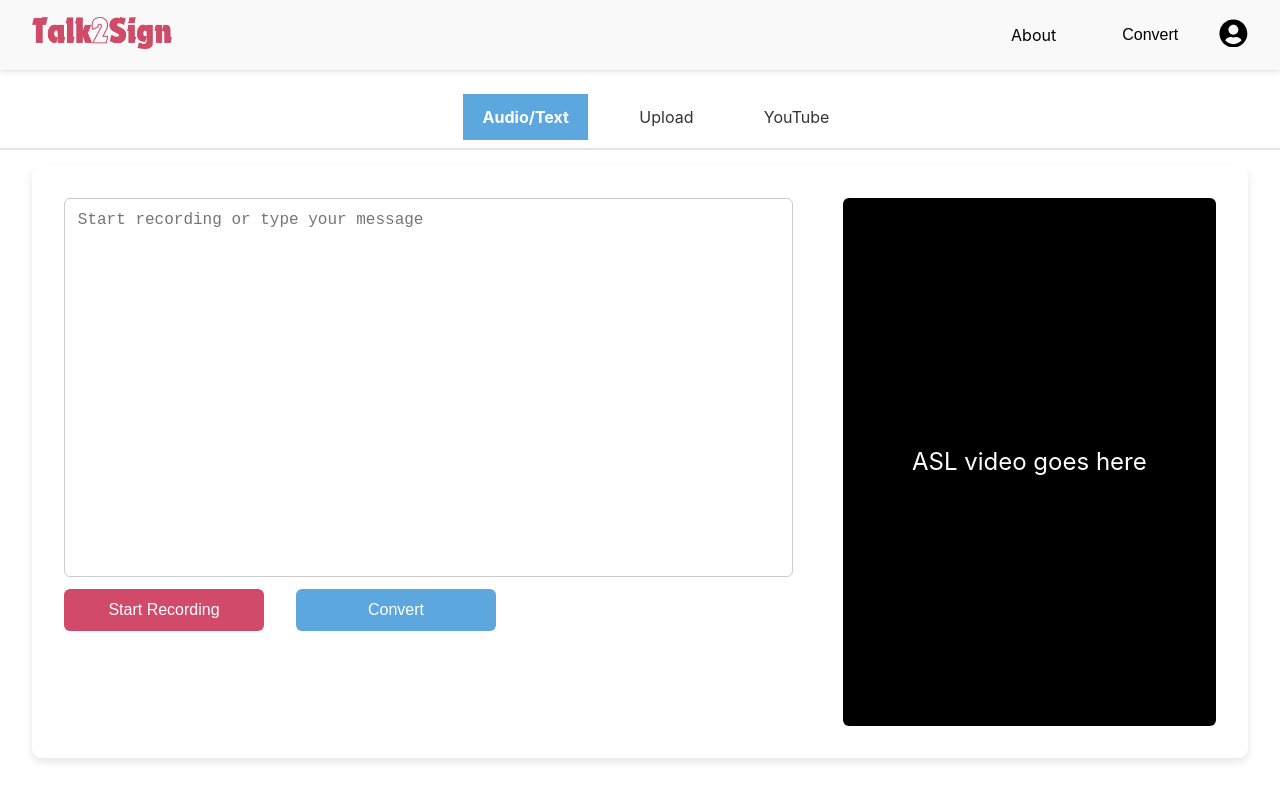
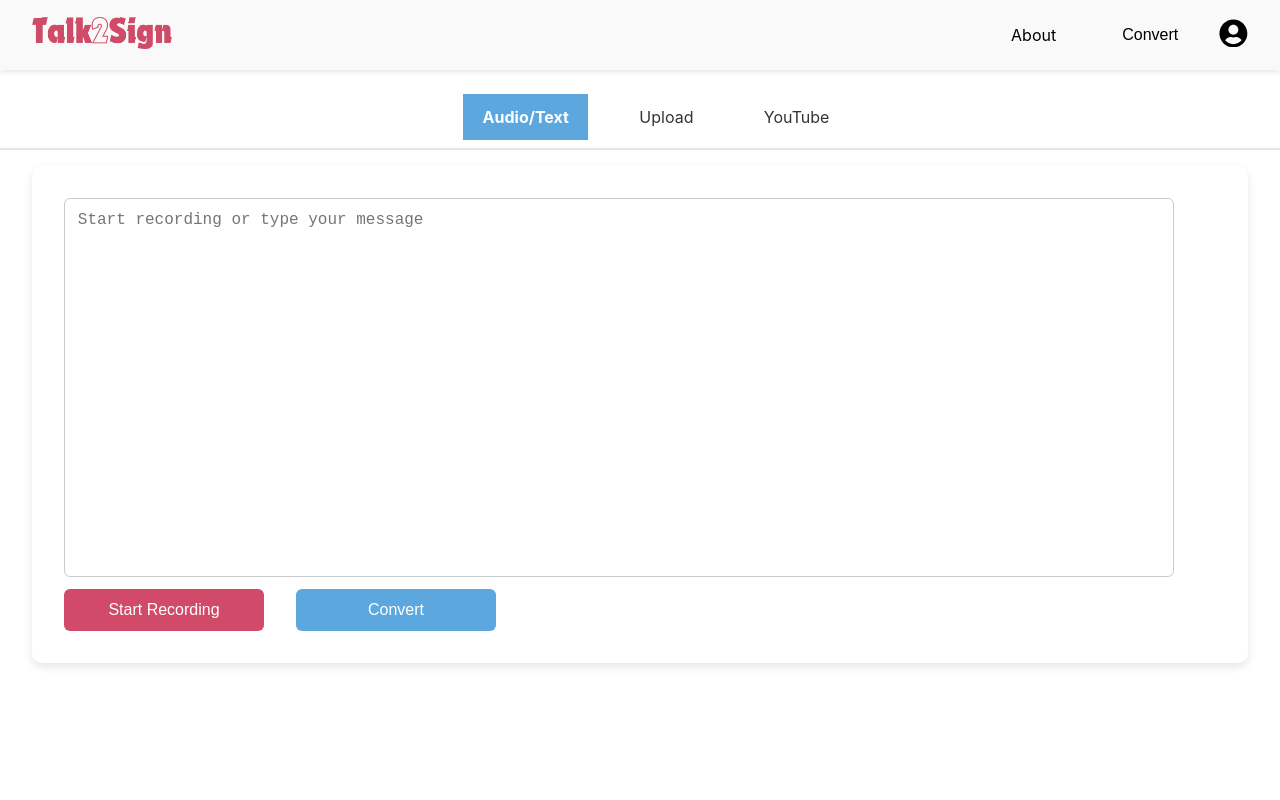
Before and after one commit to NifraWahaj/Talk2Sign, a React (Vite) app in the folder frontend/: page /translator in a window 1280 px wide. Shown: the top 800 px of the page. Built offline with nearby package versions, Linux system fonts and the light colour scheme; no server answers.

Commit message:
removed animation box from translator page

```diff
--- a/frontend/src/pages/Translator.jsx
+++ b/frontend/src/pages/Translator.jsx
@@ -157,10 +157,7 @@ const Translator = () => {
             </div>
           </div>
 
-           {/* RigÇht Section: File Upload */}
-           <div className="animation-placeholder">
-            <p className="placeholder-text">ASL video goes here</p>
-          </div>
+
 
         </div>
 
```
